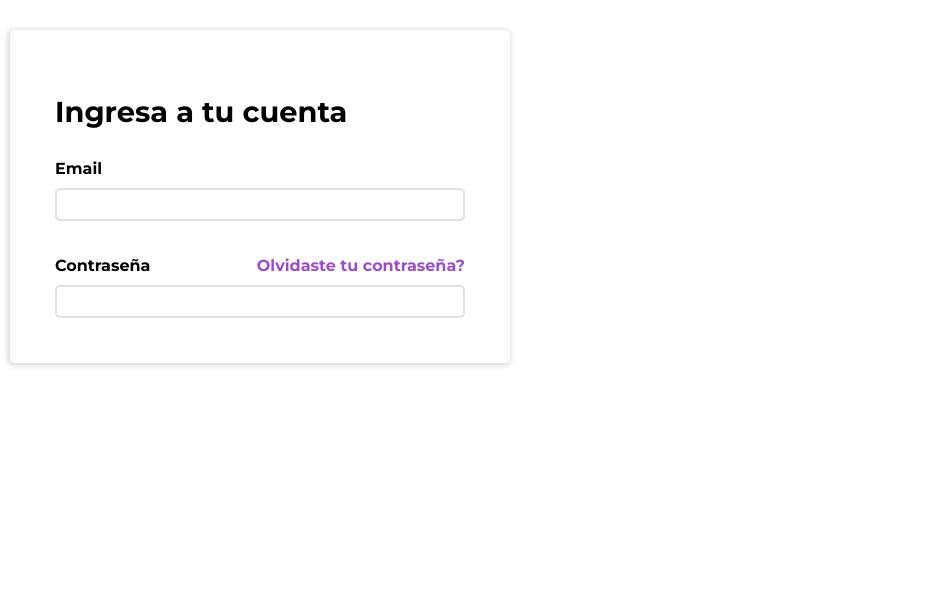
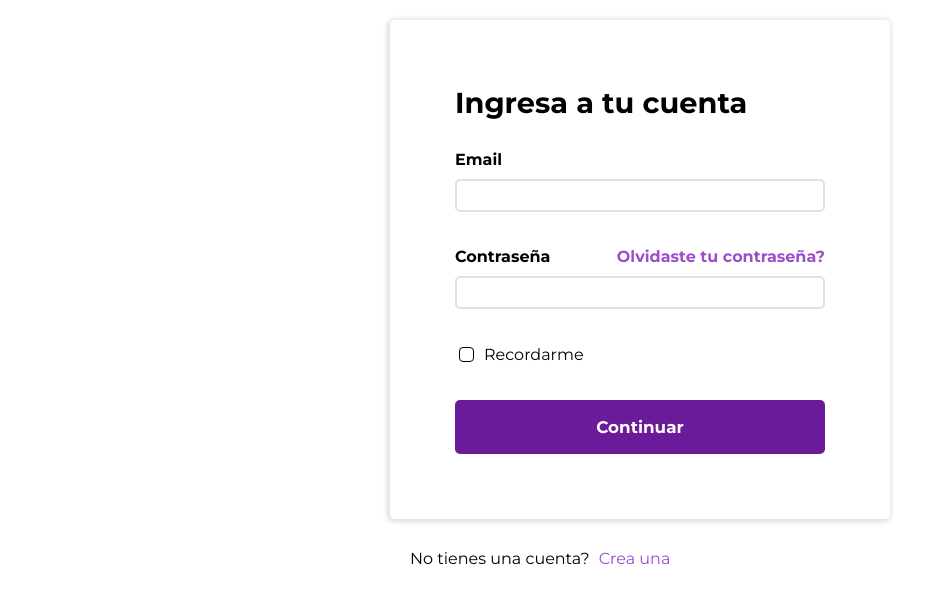
Before and after one commit to facundo3336/account-portal, a Next.js app: page /login in a window 1280 px wide. Shown: the top 602 px of the page, without its empty margins (0-949 px from the left). Built offline with nearby package versions, Linux system fonts and the light colour scheme.

Commit message:
Login page ready

```diff
--- a/components/Card/Card.module.scss
+++ b/components/Card/Card.module.scss
@@ -4,8 +4,10 @@
   -webkit-box-shadow: -1px 1px 5px 2px rgba(0, 0, 0, 0.13);
   -moz-box-shadow: -1px 1px 5px 2px rgba(0, 0, 0, 0.13);
   border-radius: 5px;
-  padding: 20px;
+  padding: 30px;
   margin-top: 20px;
+  width: 100%;
+  display: block;
 
   &.sm {
     max-width: 300px;
@@ -22,6 +24,6 @@
 
 @media screen and (min-width: 768px) {
   .card {
-    padding: 45px;
+    padding: 65px;
   }
 }
--- a/components/Input/Input.module.scss
+++ b/components/Input/Input.module.scss
@@ -12,8 +12,12 @@
 .labelContainer {
   display: flex;
   justify-content: space-between;
-  font-size: 1rem;
+  font-size: 0.85rem;
   font-weight: 600;
+
+  label {
+    display: block;
+  }
 
   a {
     color: map-get($colors, "primary-light");
@@ -29,3 +33,9 @@
   border-radius: 5px;
   border: 2px solid map-get($colors, "lighterGrey");
 }
+
+@media screen and (min-width: 768px) {
+  .labelContainer {
+    font-size: 1rem;
+  }
+}
--- a/pages/login/Login.module.scss
+++ b/pages/login/Login.module.scss
@@ -1,8 +1,43 @@
+@import "../../styles/colors.scss";
+
 .loginPage {
-  padding: 10px;
+  .loginPageContent {
+    margin: 0 auto;
+    display: flex;
+    flex-direction: column;
+    align-items: center;
+    max-width: 500px;
+  }
+
+  .checkBoxLoginContainer {
+    width: 200px;
+    display: flex;
+  }
 
   h1 {
     font-size: 1.8rem;
+    margin-top: 0;
+  }
+
+  .accountAskContainer {
+    width: 100%;
+    display: flex;
+    justify-content: flex-start;
+  }
+
+  .accountAsk {
+    display: block;
+    margin-top: 30px;
+    margin-left: 20px;
+
+    a {
+      margin-left: 5px;
+      color: map-get($colors, "primary-light");
+
+      &:hover {
+        color: map-get($colors, "secondary-dark");
+      }
+    }
   }
 
   .inputsContainer {
--- a/pages/login/index.tsx
+++ b/pages/login/index.tsx
@@ -3,6 +3,9 @@ import { Card } from "../../components/Card/Card";
 import { NextPage } from "next";
 import { Input } from "../../components/Input/Input";
 import styles from "./Login.module.scss";
+import { Checkbox } from "../../components/Checkbox/CheckBox";
+import { Button, ButtonColor } from "../../components/Button/Button";
+import Link from "next/link";
 
 const Login: NextPage = () => {
   const [data, setData] = useState({
@@ -25,7 +28,8 @@ const Login: NextPage = () => {
   };
 
   return (
-    <div className={styles.loginPage}>
+    <div className={styles.loginPage + " sideSpacing"}>
+      <div className={styles.loginPageContent}>
         <Card size="md">
           <div>
             <h1>Ingresa a tu cuenta</h1>
@@ -43,9 +47,21 @@ const Login: NextPage = () => {
                 onChange={onChangeName}
                 link={{ label: "Olvidaste tu contraseña?", url: "" }}
               />
+              <div className={styles.checkBoxLoginContainer}>
+                <Checkbox label="Recordarme" />
+              </div>
+              <Button color={ButtonColor.Primary} onClick={() => {}}>
+                Continuar
+              </Button>
             </div>
           </div>
         </Card>
+        <div className={styles.accountAskContainer}>
+          <span className={styles.accountAsk}>
+            No tienes una cuenta? <Link href="/">Crea una</Link>
+          </span>
+        </div>
+      </div>
     </div>
   );
 };
--- a/styles/globals.scss
+++ b/styles/globals.scss
@@ -15,3 +15,8 @@ a {
 * {
   box-sizing: border-box;
 }
+
+.sideSpacing {
+  padding-left: 20px;
+  padding-right: 20px;
+}
```
Lines whose indentation alone changed are shown as unchanged.
